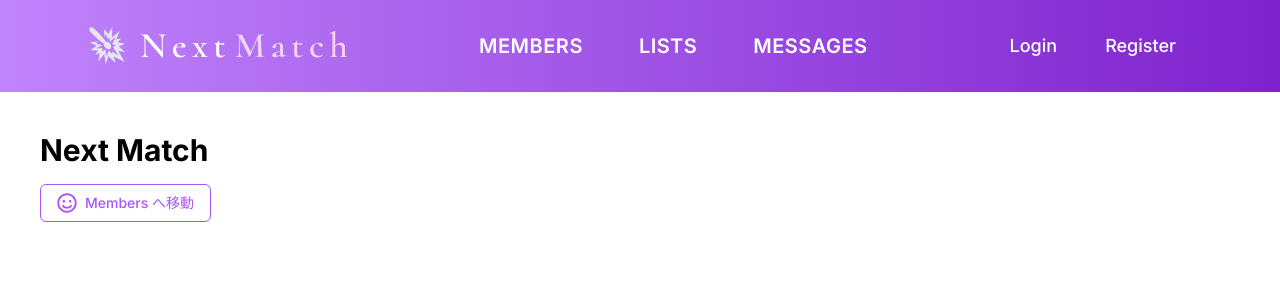
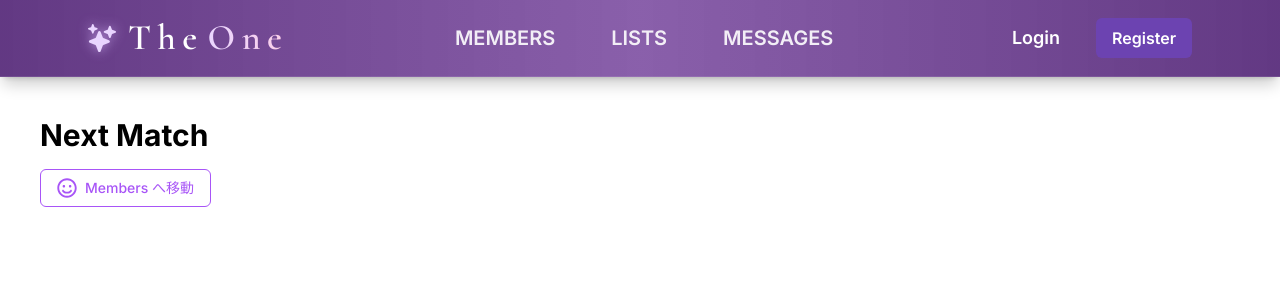
Before and after one commit to sahoooii/next-theOne, a Next.js app: page / in a window 1280 px wide. Shown: the top 300 px of the page. Built offline with nearby package versions, Linux system fonts and the light colour scheme.

Commit message:
Changed app name and fonts, fix design

```diff
--- a/src/app/components/navbar/TopNav.tsx
+++ b/src/app/components/navbar/TopNav.tsx
@@ -13,15 +13,15 @@ import {
 } from '@/components/ui/sheet';
 import { motion } from 'framer-motion';
 import { Menu } from 'lucide-react';
-import { GiMatchTip } from 'react-icons/gi';
 import { IoMdPeople, IoIosLogIn } from 'react-icons/io';
-import { IoListSharp, IoPersonAddOutline } from 'react-icons/io5';
+import { IoListSharp, IoSparkles } from 'react-icons/io5';
 import { TiMessages } from 'react-icons/ti';
 import { VisuallyHidden } from '@radix-ui/react-visually-hidden';
 
 const linkStyleLg =
-	'text-xl uppercase transition hover:text-gray-300 font-semibold tracking-wide';
-const linkStyleMobile = 'hover:text-gray-300 flex items-center gap-3';
+	'text-xl uppercase font-semibold text-white/90 hover:text-white transition';
+const linkStyleMobile =
+	'flex items-center gap-3 px-4 py-3 rounded-lg hover:bg-white/10 transition font-medium';
 
 const links = [
 	{ href: '/members', label: 'Members' },
@@ -36,62 +36,71 @@ const TopNav = () => {
 	const pathname = usePathname();
 
 	return (
-		<nav className='w-full bg-gradient-to-r from-purple-400 to-purple-700 text-white'>
-			<div className='mx-auto flex max-w-6xl items-center justify-between px-6 py-6'>
+		<nav className='sticky top-0 z-50 backdrop-blur-xl bg-gradient-to-r from-purple-950/80 via-purple-900/70 to-purple-950/80 border-b border-white/10 shadow-lg shadow-black/20'>
+			<div className='mx-auto flex max-w-6xl items-center justify-between px-6 py-4'>
 				{/* Left：Logo */}
 				<Link
 					href='/'
-					className='flex items-center gap-3 hover:opacity-40 transition duration-300'
+					className='flex items-center gap-3 hover:scale-[1.02] transition duration-300'
 				>
-					<GiMatchTip size={40} className='text-gray-200' />
-					<h1 className='font-display text-4xl font-semibold tracking-[0.15em]'>
-						<span className='text-white'>Next</span>
-						<span className='bg-gradient-to-r from-purple-200 to-pink-200 bg-clip-text text-transparent ml-1'>
-							Match
-						</span>
-					</h1>
+					<div className='flex items-center gap-3'>
+						<IoSparkles className='text-purple-200 w-7 h-7 drop-shadow-[0_0_6px_rgba(216,180,254,0.7)]' />
+						<h1 className='font-display text-4xl tracking-[0.18em] font-semibold'>
+							<span className='text-white'>The</span>
+							<span className='bg-gradient-to-r from-purple-200 to-pink-200 bg-clip-text text-transparent ml-1'>
+								One
+							</span>
+						</h1>
+					</div>
 				</Link>
 				{/* Center Nav（Only desktop） */}
 				<div className='hidden lg:flex items-center gap-8 relative'>
 					{links.map((link) => {
 						const isActive = pathname === link.href;
+
 						return (
 							<Link
 								key={link.href}
 								href={link.href}
-								className='relative px-3 py-2 text-white'
+								className='relative px-3 py-2 text-white group'
 							>
-								{isActive && (
-									<motion.div
-										layoutId='active-nav'
-										className='absolute inset-0 bg-white/20 rounded-md'
-										transition={{ type: 'spring', stiffness: 300, damping: 30 }}
-										whileTap={{ scale: 0.95 }}
-									/>
-								)}
 								<span className={`${linkStyleLg} relative z-10`}>
 									{link.label}
 								</span>
+
+								{/* hover underline */}
+								{!isActive && (
+									<span className='absolute left-0 -bottom-1 h-[2px] w-full bg-purple-300 scale-x-0 group-hover:scale-x-100 transition-transform duration-300 origin-center' />
+								)}
+
+								{/* active underline */}
+								{isActive && (
+									<motion.span
+										layoutId='active-nav'
+										className='absolute left-0 -bottom-1 h-[2px] w-full bg-primary'
+										transition={{ type: 'spring', stiffness: 300, damping: 30 }}
+									/>
+								)}
 							</Link>
 						);
 					})}
 				</div>
 				{/* Right side（Only desktop） */}
-				<div className='hidden lg:flex items-center gap-4'>
-					<Button
-						asChild
-						variant='ghost'
-						className='ttext-white text-lg hover:bg-white/10 rounded-md px-4'
+				<div className='hidden lg:flex items-center gap-6'>
+					<Link
+						href='/login'
+						className='relative px-3 py-2 text-white group text-lg font-semibold'
 					>
-						<Link href='/login'>Login</Link>
-					</Button>
-					<Button
-						asChild
-						variant='ghost'
-						className='text-white text-lg hover:bg-white/10 rounded-md px-4'
+						Login
+						<span className='absolute left-0 -bottom-1 h-[2px] w-full bg-purple-300 scale-x-0 group-hover:scale-x-100 transition-transform origin-left duration-300' />
+					</Link>
+
+					<Link
+						href='/register'
+						className='rounded-md bg-primary px-4 py-2 text-white font-semibold hover:bg-primary/90 transition'
 					>
-						<Link href='/register'>Register</Link>
-					</Button>
+						Register
+					</Link>
 				</div>
 				{/* Mobile hamburger menuー */}
 				<div className='lg:hidden'>
@@ -106,7 +115,10 @@ const TopNav = () => {
 							</Button>
 						</SheetTrigger>
 
-						<SheetContent side='right' className='bg-purple-700 text-white'>
+						<SheetContent
+							side='right'
+							className=' bg-purple-950/95 backdrop-blur-xl border-l border-white/10 text-white'
+						>
 							<SheetHeader>
 								<VisuallyHidden>
 									<SheetTitle>Mobile navigation menu</SheetTitle>
@@ -138,22 +150,19 @@ const TopNav = () => {
 									<TiMessages size={28} />
 									Messages
 								</Link>
-
-								<div className='border-t border-white/30 pt-6 flex flex-col gap-4'>
+								<div className='border-t border-white/10 pt-6 flex flex-col gap-4'>
 									<Link
 										href='/login'
-										className={`${linkStyleMobile}`}
-										onClick={() => setOpen(false)}
+										className='flex items-center gap-3 px-4 py-3 rounded-lg hover:bg-white/10 transition'
 									>
-										<IoIosLogIn size={28} />
+										<IoIosLogIn size={26} />
 										Login
 									</Link>
+
 									<Link
 										href='/register'
-										className={`${linkStyleMobile}`}
-										onClick={() => setOpen(false)}
+										className='flex items-center justify-center rounded-lg bg-primary px-4 py-3 font-semibold hover:bg-primary/90 transition'
 									>
-										<IoPersonAddOutline size={28} />
 										Register
 									</Link>
 								</div>
```
